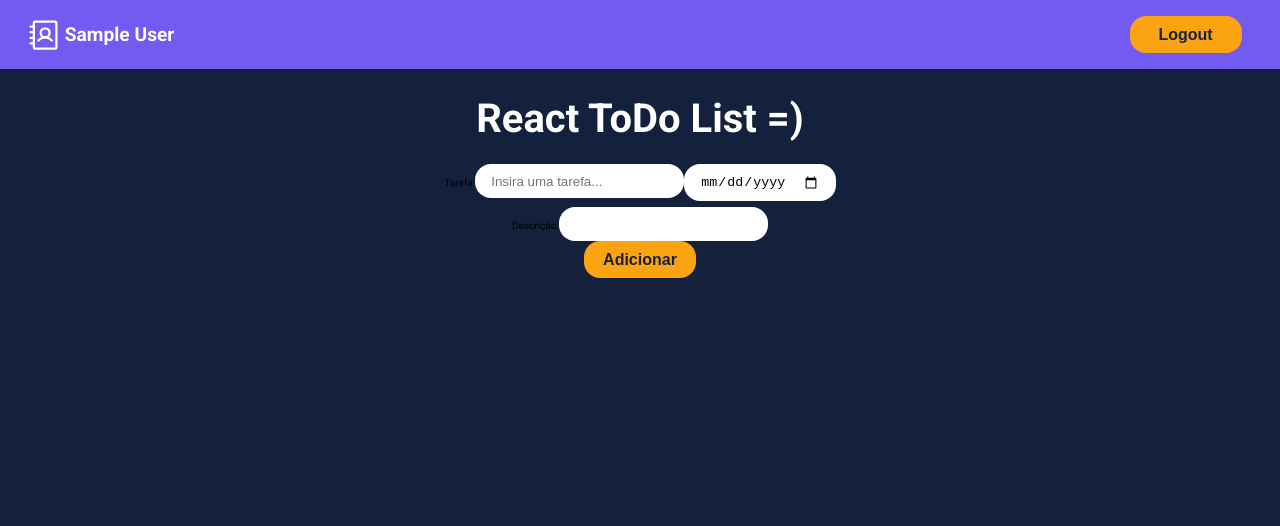
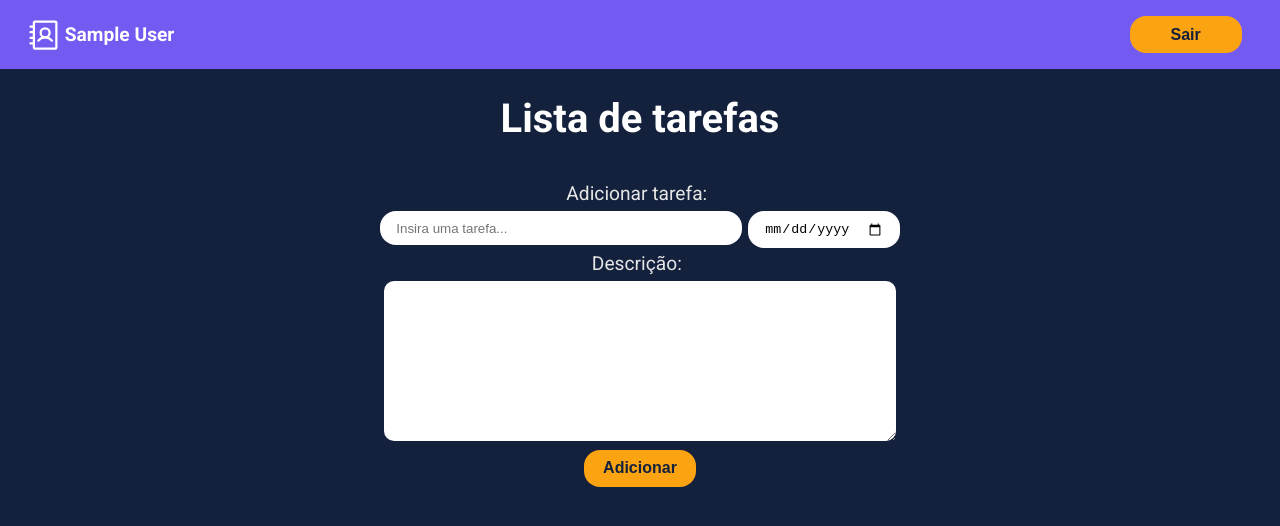
Before and after one commit to BrunoPdSilva/react_ToDoList, a React (Vite) app in the folder reactSandbox/: page / in a window 1280 px wide. Shown: the top 526 px of the page. Built offline with nearby package versions, Linux system fonts and the light colour scheme; no server answers; the database is empty; sample sign-in values are in the browser's storage.

Commit message:
Estilização completa

```diff
--- a/reactSandbox/src/components/Card/Card.jsx
+++ b/reactSandbox/src/components/Card/Card.jsx
@@ -17,7 +17,7 @@ export function Card({ toDos }) {
           <div className="card-container" key={id}>
             <header>
               <p className="task-title">{task}</p>
-              <small>Conclusão: {date}</small>
+              <small>{date}</small>
               <button onClick={() => handleClick(id)}>
                 <Trash size={22} />
               </button>
--- a/reactSandbox/src/components/Card/card.css
+++ b/reactSandbox/src/components/Card/card.css
@@ -27,7 +27,7 @@ div.card-container header {
 }
 
 div.card-container .task-title  {
-  max-width: 12rem;
+  max-width: 15rem;
 }
 
 div.card-container small {
--- a/reactSandbox/src/components/navbar/Navbar.jsx
+++ b/reactSandbox/src/components/navbar/Navbar.jsx
@@ -20,16 +20,16 @@ export function Navbar() {
         {!user && (
           <>
             <li>
-              <Link to="/login">Login</Link>
+              <Link to="/login">Entrar</Link>
             </li>
             <li>
-              <Link to="/signup">Signup</Link>
+              <Link to="/signup">Cadastrar</Link>
             </li>
           </>
         )}
         {user && (
           <li>
-            <button onClick={logout}>Logout</button>
+            <button onClick={logout}>Sair</button>
           </li>
         )}
       </ul>
--- a/reactSandbox/src/pages/Home/Home.jsx
+++ b/reactSandbox/src/pages/Home/Home.jsx
@@ -46,15 +46,15 @@ export function Home() {
 
   return (
     <main>
-      <h1>React ToDo List =&#41;</h1>
+      <h1>Lista de tarefas</h1>
       <div className="toDos">
         <Card toDos={documents} />
       </div>
       <div className="form-container">
         <form className="addTodo" onSubmit={e => handleAddTodo(e)}>
+          <span>Adicionar tarefa:</span>
           <div>
             <label>
-              <span>Tarefa:</span>
               <input
                 className="task-input"
                 type="text"
@@ -74,10 +74,10 @@ export function Home() {
               />
             </label>
           </div>
+          <span>Descrição:</span>
           <div>
             <label>
-              <span>Descrição:</span>
-              <input
+              <textarea
                 className="description-input"
                 type="text"
                 onChange={e => setDescription(e.target.value)}
--- a/reactSandbox/src/pages/Home/home.css
+++ b/reactSandbox/src/pages/Home/home.css
@@ -23,11 +23,13 @@ div.toDos {
 }
 
 form.addTodo {
+  margin-top: 1.5rem;
+  width: 100%;
+
   display: flex;
   justify-content: center;
   align-items: center;
   flex-direction: column;
-  width: 100%;
 }
 
 form.addTodo input {
@@ -40,12 +42,25 @@ form.addTodo input {
 form.addTodo label {
   width: 100%;
 }
-form.addTodo task-input {
-  width: 400px;
+form.addTodo .task-input {
+  margin-right: 0.4rem;
+  margin-bottom: 0.4rem;
+  width: 22.6rem;
 }
 
-form.addTodo date-input {
-  width: 400px;
+form.addTodo span {
+  margin-right: 0.4rem;
+  font-size: 1.2rem;
+  color: #e5e5e5;
+}
+
+form.addTodo textarea {
+  width: 32rem;
+  height: 10rem;
+  padding: 0.4rem;
+  margin-block: 0.4rem;
+  border: none;
+  border-radius: 10px;
 }
 
 form.addTodo button {
@@ -63,7 +78,7 @@ form.addTodo button {
   transition: filter 0.2s ease-in-out;
 }
 
-form.addTodo button:hover{
+form.addTodo button:hover {
   cursor: pointer;
   filter: brightness(0.9);
 }
```
Also changed, not shown: reactSandbox/src/hooks/useSignup.jsx (+0 -10 lines).
